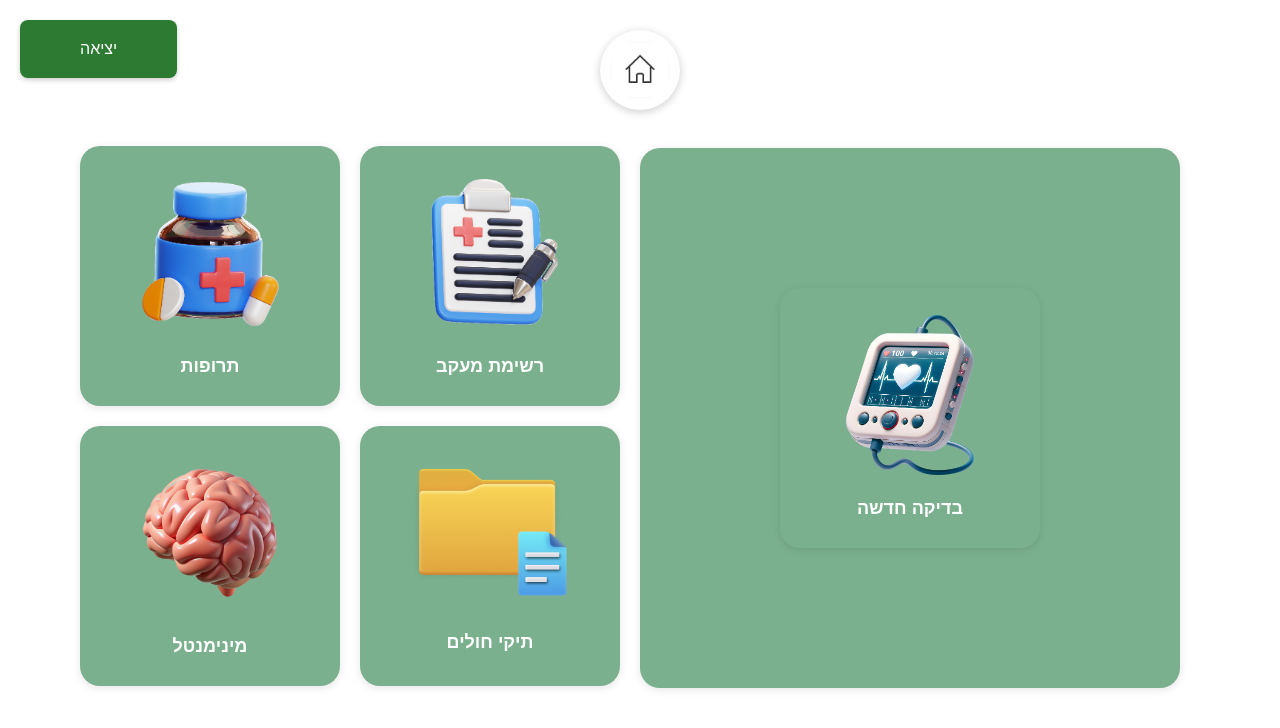
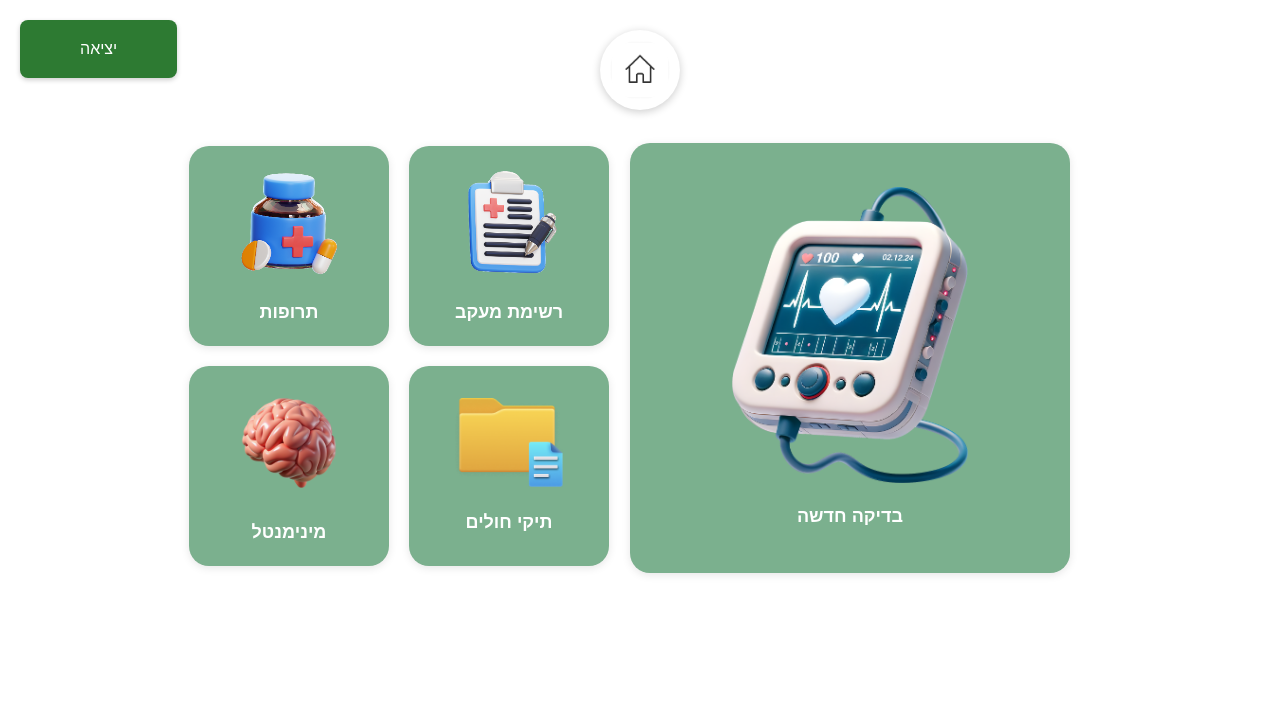
Before and after one commit to Mohasalyan/nurse-my, a React (Vite) app in the folder client/: page /home in a window 1280 px wide. Shown: the top 728 px of the page. Built offline with nearby package versions, Linux system fonts and the light colour scheme.

Commit message:
modified the card componentfor custom resizing, and editd the homepage card size, only home button and exit components need to be modified

```diff
--- a/client/src/Components/Card/Card.css
+++ b/client/src/Components/Card/Card.css
@@ -1,28 +1,60 @@
 /* src/components/Card.css */
 
+/* Default card styling */
 .card {
+  background-color: #7bb08e;       /* Default background, can be overridden via props */
+  color: #ffffff;                  /* Default text color */
   border-radius: 20px;
-    padding: 20px;
+  padding: 30px;
   text-align: center;
-    width: 100%;
-    height: 100%;
+  width: 200px;                    /* Default width */
+  height: 200px;                   /* Default height */
   cursor: pointer;
   transition: transform 0.3s ease;
+  display: flex;
+  flex-direction: column;
+  justify-content: center;
+  align-items: center;
+  text-decoration: none;
+  box-shadow: 0 2px 8px rgba(0, 0, 0, 0.1);
+  box-sizing: border-box;
 }
 
+/* Hover effect */
 .card:hover {
   transform: translateY(-5px);
 }
 
+/* Card image styling */
 .card-image {
   width: 80%;
   height: 80%;
+  object-fit: contain;
   margin-bottom: 10px;
-    object-fit: contain;
+}
+
+/* Card title styling */
+.card-title {
+  font-size: 18px;
+  margin-top: 10px;
+  text-align: center;
+  word-wrap: break-word;
+}
+
+/* Responsive tweaks */
+@media (max-width: 768px) {
+  .card {
+    width: 100%;
+    height: auto;
+    padding: 20px;
   }
 
   .card-title {
-    font-size: 18px;
+    font-size: 16px;
+  }
 
-    margin-top: 10px;
+  .card-image {
+    width: 70%;
+    height: auto;
   }
+}
--- a/client/src/Components/Card/Card.jsx
+++ b/client/src/Components/Card/Card.jsx
@@ -1,19 +1,3 @@
-// // src/components/Card.jsx
-// // src/components/Card.jsx
-// import React from "react";
-// import "./Card.css";
-
-// const Card = ({ image, title, color = "#7bb08e", textcolor = "#FFFFFF" }) => {
-//   return (
-//     <div className="card" style={{ backgroundColor: color }}>
-//       <img src={image} alt={title} className="card-image" />
-//       <h3 className="card-title" style={{ color: textcolor }}>{title}</h3>
-//     </div>
-//   );
-// };
-
-// export default Card;
-// src/components/Card.jsx
 import React from "react";
 import { Link } from "react-router-dom";
 import "./Card.css";
@@ -23,7 +7,8 @@ const Card = ({
   title,
   color = "#7bb08e",
   textcolor = "#FFFFFF",
-  to = "#", // path to navigate
+  to = "#",
+  style = {}, // NEW: allow custom styles
 }) => {
   return (
     <Link
@@ -31,7 +16,8 @@ const Card = ({
       className="card"
       style={{
         backgroundColor: color,
-        textDecoration: "none",
+        color: textcolor,
+        ...style, // NEW: apply any custom styles (like width/height)
       }}
     >
       <img src={image} alt={title} className="card-image" />
--- a/client/src/pages/HomePage/HomePage.css
+++ b/client/src/pages/HomePage/HomePage.css
@@ -75,9 +75,9 @@ body, html, #root {
 
 /* الكروت العامة والكرت الكبير */
 .card, .big-card {
-  background-color: #7bb08e;
+  /* background-color: #7bb08e; */
   border-radius: 20px;
-  padding: 30px;
+  /* padding: 30px; */
   text-align: center;
   width: 200px;
   height: 200px;
@@ -85,7 +85,7 @@ body, html, #root {
   flex-direction: column;
   justify-content: center;
   align-items: center;
-  box-shadow: 0 2px 8px rgba(0, 0, 0, 0.1);
+  /* box-shadow: 0 2px 8px rgba(0, 0, 0, 0.1); */
   transition: transform 0.3s ease;
 }
 
@@ -97,8 +97,8 @@ body, html, #root {
 /* الكرت الكبير (جهاز القلب) */
 .big-card {
   grid-row: span 2;
-  width: 480px;
-  height:480px;
+  width: 442px;
+  height:429px;
 }
 
 
--- a/client/src/pages/HomePage/HomePage.jsx
+++ b/client/src/pages/HomePage/HomePage.jsx
@@ -52,7 +52,9 @@ const HomePage = () => {
             image={heartMonitorImg}
             title="בדיקה חדשה"
             to="/patientrec" // Replace with the correct path
+            style={{ width: "440px", height: "430px" }}
           />
+
         </div>
 
       </div>
```
Also changed, not shown: client/src/pages/PatientRec/PatientRec.css (+8 -4 lines), client/src/pages/PatientRec/PatientRec.jsx (indentation only). Lines whose indentation alone changed are shown as unchanged.
